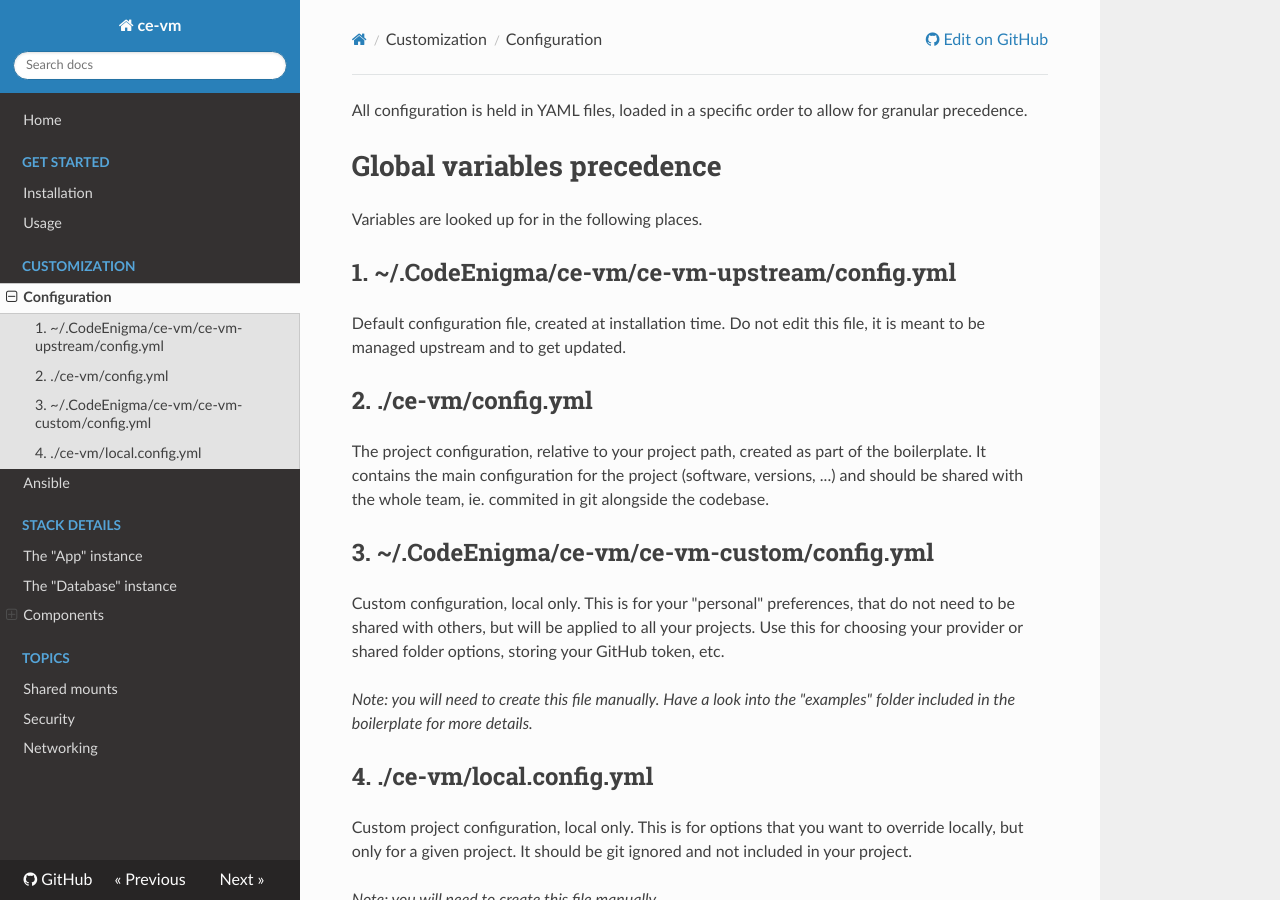
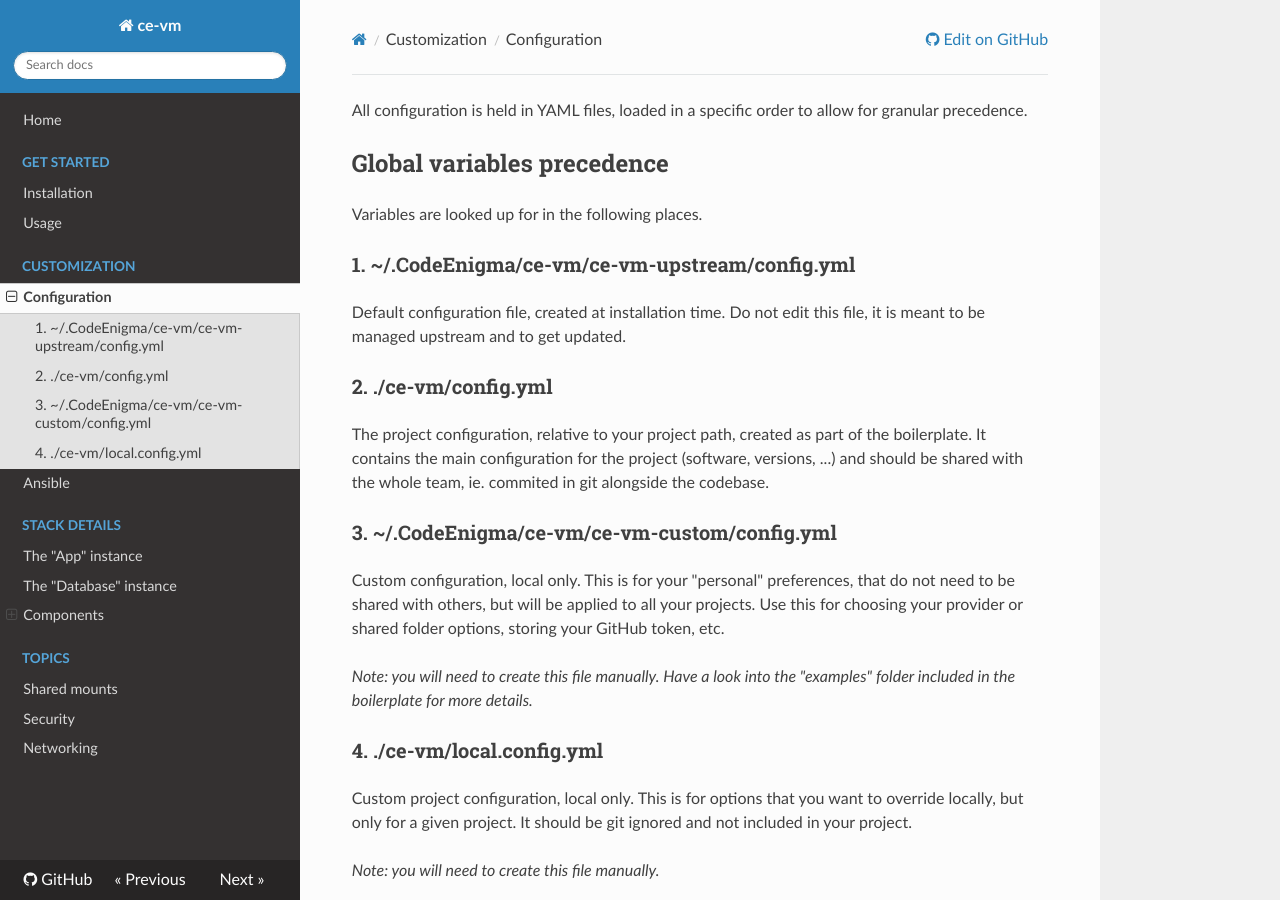
Before and after one commit to codeenigma/ce-vm, an MkDocs documentation site: the page built from docs/config/config.md, in a window 1280 px wide and 900 px high. Built offline with MkDocs 1.6.1, drawn with Linux system fonts in a browser that asks for light colours; nearby versions of some CDN libraries; old or Windows-style settings are respelled for this version of MkDocs.

```diff
--- a/docs/config/config.md
+++ b/docs/config/config.md
@@ -1,37 +1,37 @@
 All configuration is held in YAML files, loaded in a specific order to allow for
 granular precedence.
 
-# Global variables precedence
+## Global variables precedence
 Variables are looked up for in the following places.
 
-## 1. ~/.CodeEnigma/ce-vm/ce-vm-upstream/config.yml
+### 1. ~/.CodeEnigma/ce-vm/ce-vm-upstream/config.yml
 Default configuration file, created at installation time.
 Do not edit this file, it is meant to be managed upstream and to get updated.
 
-## 2. ./ce-vm/config.yml
+### 2. ./ce-vm/config.yml
 The project configuration, relative to your project path, created as part of the boilerplate.
 It contains the main configuration for the project (software, versions, ...) and
  should be shared with the whole team, ie. commited in git alongside the codebase.
 
-## 3. ~/.CodeEnigma/ce-vm/ce-vm-custom/config.yml
+### 3. ~/.CodeEnigma/ce-vm/ce-vm-custom/config.yml
 Custom configuration, local only. This is for your "personal" preferences,
 that do not need to be shared with others, but will be applied to all your projects.
 Use this for choosing your provider or shared folder options, storing your GitHub token, etc.
 
 *Note: you will need to create this file manually. Have a look into the "examples" folder included in the boilerplate for more details.*
 
-## 4. ./ce-vm/local.config.yml
+### 4. ./ce-vm/local.config.yml
 Custom project configuration, local only. This is for options that you want to
 override locally, but only for a given project. It should be git ignored and not included in your project.
 
 *Note: you will need to create this file manually.*
 
-# Role variables
+## Role variables
 In addition to the variables from the config.yml file, a few Ansible roles (php, memcached, ...) use
 additional variables. Look for "default" folders in the codebase, eg. for [php](https://github.com/codeenigma/ce-vm/blob/3.x/ansible/roles/ce.php/defaults/main.yml)
 You can override any of these variables in any of the config.yml file described above.
 
-# Further customization
+## Further customization
 The approach taken here was to avoid trying to expose too many variables and instead provides sane defaults.
 The rationale behind this is that having hundreds or thousands of variables to look for is not convenient, and would
 not be flexible enough to cover all use cases.
```
